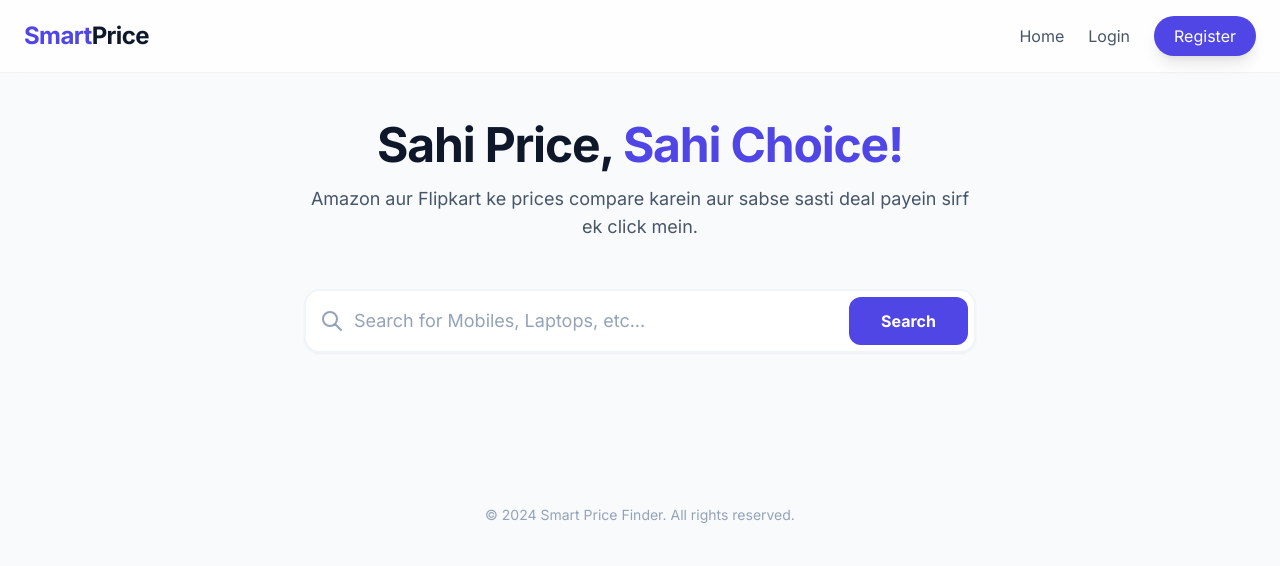
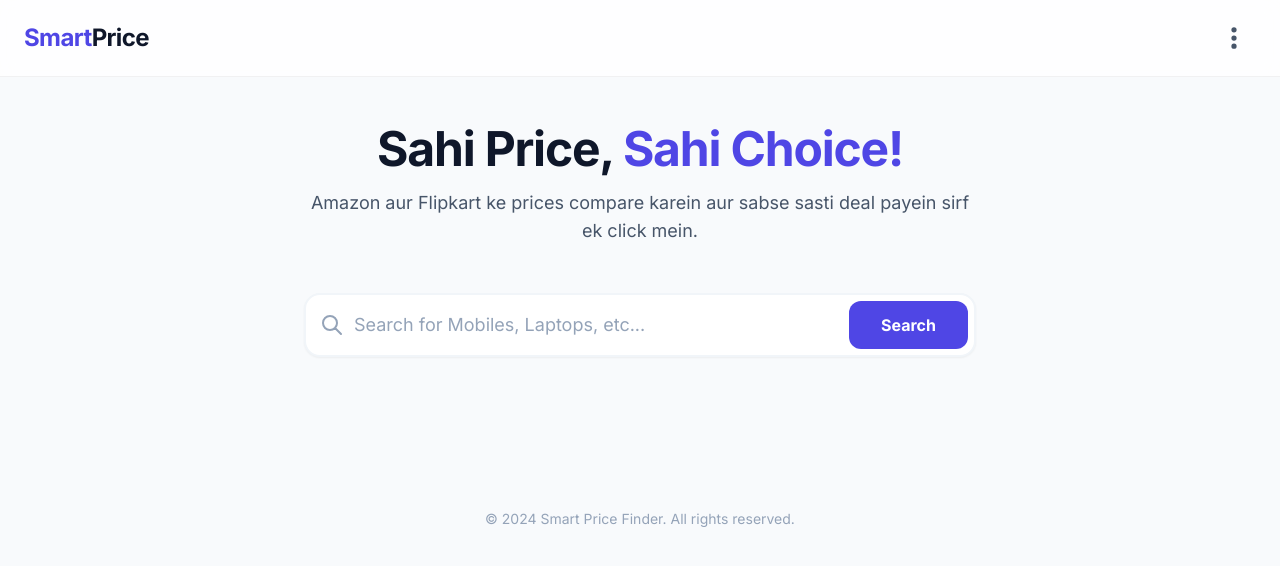
Before and after one commit to sano911/my-price-web, a Flask app: page / in a window 1280 px wide. Shown: the top 566 px of the page. Run offline with Flask 3, Linux system fonts and the light colour scheme; some libraries are stand-ins or nearby versions.

Commit message:
Update base.html

```diff
--- a/templates/base.html
+++ b/templates/base.html
@@ -13,6 +13,15 @@
             backdrop-filter: blur(10px);
             border-bottom: 1px solid rgba(0,0,0,0.05);
         }
+        /* Dropdown animation */
+        .dropdown-animate {
+            display: none;
+            transform-origin: top right;
+        }
+        .dropdown-animate.show {
+            display: block;
+            animation: growOut 200s ease-in-out forwards;
+        }
     </style>
 </head>
 <body class="bg-slate-50 min-h-screen text-slate-800">
@@ -22,16 +31,41 @@
         Smart<span class="text-slate-900">Price</span>
     </a>
 
-    <div class="flex items-center space-x-6 font-medium">
-        <a href="/" class="text-slate-600 hover:text-indigo-600 transition">Home</a>
+    <div class="relative flex items-center">
 
-        {% if current_user.is_authenticated %}
-            <a href="/dashboard" class="text-slate-600 hover:text-indigo-600 transition">Dashboard</a>
-            <a href="/logout" class="bg-indigo-600 text-white px-5 py-2 rounded-full hover:bg-indigo-700 transition shadow-md">Logout</a>
-        {% else %}
-            <a href="/login" class="text-slate-600 hover:text-indigo-600 transition">Login</a>
-            <a href="/register" class="bg-indigo-600 text-white px-5 py-2 rounded-full hover:bg-indigo-700 transition shadow-lg">Register</a>
-        {% endif %}
+        <button id="menu-button" onclick="toggleMenu()" class="p-2 rounded-xl text-slate-600 hover:bg-slate-100 focus:outline-none transition-all">
+            <svg class="w-7 h-7" fill="none" stroke="currentColor" viewBox="0 0 24 24">
+                <path stroke-linecap="round" stroke-linejoin="round" stroke-width="2.5" d="M12 5v.01M12 12v.01M12 19v.01M12 6a1 1 0 110-2 1 1 0 010 2zm0 7a1 1 0 110-2 1 1 0 010 2zm0 7a1 1 0 110-2 1 1 0 010 2z"></path>
+            </svg>
+        </button>
+
+        <div id="dropdown-menu" class="hidden absolute right-0 top-12 w-52 bg-white rounded-2xl shadow-2xl border border-slate-100 py-2 z-50 overflow-hidden">
+            <a href="/" class="flex items-center px-4 py-3 text-sm text-slate-600 hover:bg-indigo-50 hover:text-indigo-600 transition">
+                <svg class="w-4 h-4 mr-3" fill="none" stroke="currentColor" viewBox="0 0 24 24"><path stroke-linecap="round" stroke-linejoin="round" stroke-width="2" d="M3 12l2-2m0 0l7-7 7 7M5 10v10a1 1 0 001 1h3m10-11l2 2m-2-2v10a1 1 0 01-1 1h-3m-6 0a1 1 0 001-1v-4a1 1 0 011-1h2a1 1 0 011 1v4a1 1 0 001 1m-6 0h6"></path></svg>
+                Home
+            </a>
+
+            {% if current_user.is_authenticated %}
+                <a href="/dashboard" class="flex items-center px-4 py-3 text-sm text-slate-600 hover:bg-indigo-50 hover:text-indigo-600 transition">
+                    <svg class="w-4 h-4 mr-3" fill="none" stroke="currentColor" viewBox="0 0 24 24"><path stroke-linecap="round" stroke-linejoin="round" stroke-width="2" d="M16 7a4 4 0 11-8 0 4 4 0 018 0zM12 14a7 7 0 00-7 7h14a7 7 0 00-7-7z"></path></svg>
+                    Dashboard
+                </a>
+                <div class="border-t border-slate-50 my-1"></div>
+                <a href="/logout" class="flex items-center px-4 py-3 text-sm text-red-600 hover:bg-red-50 transition">
+                    <svg class="w-4 h-4 mr-3" fill="none" stroke="currentColor" viewBox="0 0 24 24"><path stroke-linecap="round" stroke-linejoin="round" stroke-width="2" d="M17 16l4-4m0 0l-4-4m4 4H7m6 4v1a3 3 0 01-3 3H6a3 3 0 01-3-3V7a3 3 0 013-3h4a3 3 0 013 3v1"></path></svg>
+                    Logout
+                </a>
+            {% else %}
+                <a href="/login" class="flex items-center px-4 py-3 text-sm text-slate-600 hover:bg-indigo-50 hover:text-indigo-600 transition">
+                    <svg class="w-4 h-4 mr-3" fill="none" stroke="currentColor" viewBox="0 0 24 24"><path stroke-linecap="round" stroke-linejoin="round" stroke-width="2" d="M11 16l-4-4m0 0l4-4m-4 4h14m-5 4v1a3 3 0 01-3 3H6a3 3 0 01-3-3V7a3 3 0 013-3h4a3 3 0 013 3v1"></path></svg>
+                    Login
+                </a>
+                <a href="/register" class="flex items-center px-4 py-3 text-sm text-white bg-indigo-600 hover:bg-indigo-700 transition mx-2 my-1 rounded-xl shadow-md">
+                    <svg class="w-4 h-4 mr-3 ml-2" fill="none" stroke="currentColor" viewBox="0 0 24 24"><path stroke-linecap="round" stroke-linejoin="round" stroke-width="2" d="M18 9v3m0 0v3m0-3h3m-3 0h-3m-2-5a4 4 0 11-8 0 4 4 0 018 0zM3 20a6 6 0 0112 0v1H3v-1z"></path></svg>
+                    Register
+                </a>
+            {% endif %}
+        </div>
     </div>
 </nav>
 
@@ -40,7 +74,7 @@
     {% with messages = get_flashed_messages() %}
       {% if messages %}
         {% for message in messages %}
-          <div class="flex items-center p-4 mb-6 text-sm text-red-800 border border-red-100 rounded-xl bg-red-50 shadow-sm" role="alert">
+          <div class="flex items-center p-4 mb-6 text-sm text-red-800 border border-red-100 rounded-xl bg-red-50 shadow-sm animate-pulse" role="alert">
             <svg class="flex-shrink-0 inline w-4 h-4 mr-3" aria-hidden="true" xmlns="http://www.w3.org/2000/svg" fill="currentColor" viewBox="0 0 20 20">
               <path d="M10 .5a9.5 9.5 0 1 0 9.5 9.5A9.51 9.51 0 0 0 10 .5ZM9.5 4a1.5 1.5 0 1 1 0 3 1.5 1.5 0 0 1 0-3ZM12 15H8a1 1 0 0 1 0-2h1v-3H8a1 1 0 0 1 0-2h2a1 1 0 0 1 1 1v4h1a1 1 0 0 1 0 2Z"/>
             </svg>
@@ -50,7 +84,7 @@
       {% endif %}
     {% endwith %}
 
-    <main class="animate-in fade-in duration-700">
+    <main class="animate-in fade-in slide-in-from-top-4 duration-700">
         {% block content %}{% endblock %}
     </main>
 
@@ -60,5 +94,21 @@
     &copy; 2024 Smart Price Finder. All rights reserved.
 </footer>
 
+<script>
+    function toggleMenu() {
+        const menu = document.getElementById('dropdown-menu');
+        menu.classList.toggle('hidden');
+    }
+
+    // Close menu when clicking outside
+    document.addEventListener('click', function(event) {
+        const menu = document.getElementById('dropdown-menu');
+        const button = document.getElementById('menu-button');
+        if (!button.contains(event.target) && !menu.contains(event.target)) {
+            menu.classList.add('hidden');
+        }
+    });
+</script>
+
 </body>
 </html>
```
